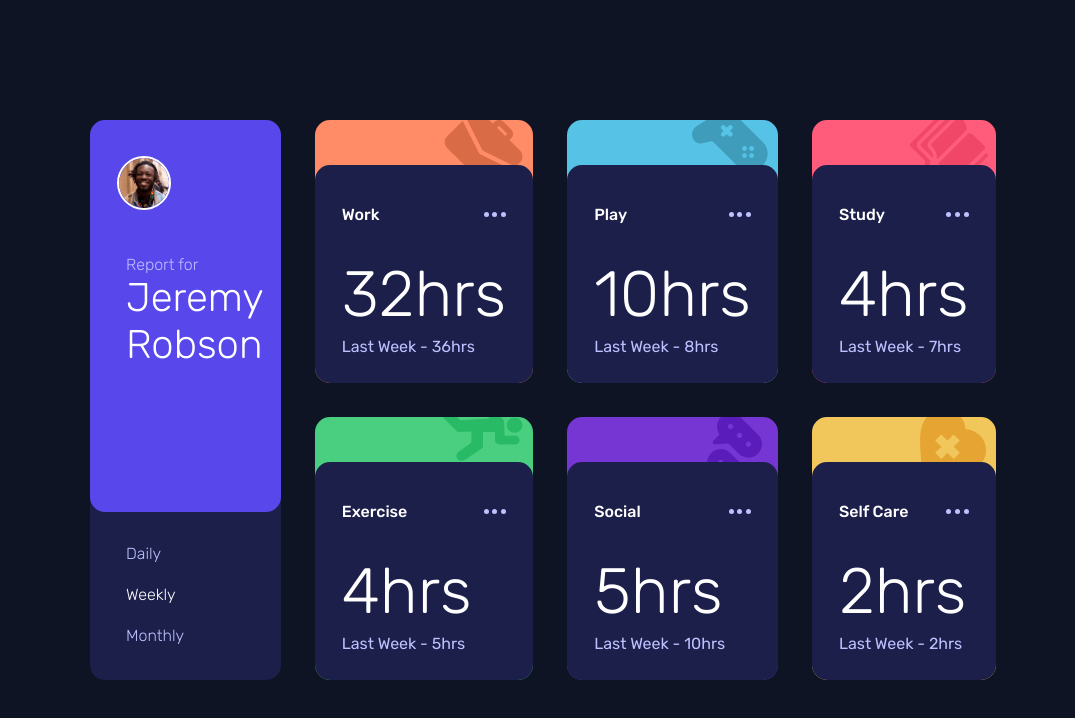
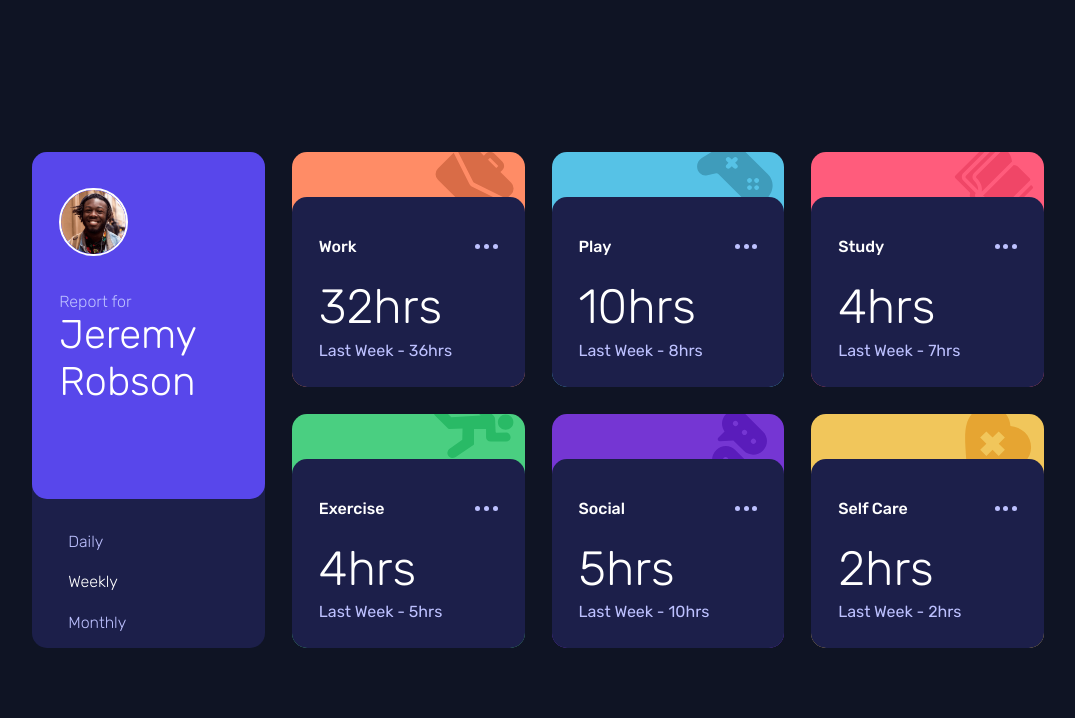
Before and after one commit to Andrekode/timetrackingdashboard, a plain HTML site: page index.html in a window 1280 px wide. Shown: the whole page, without its empty margins (102-1177 px from the left). Drawn offline with Linux system fonts and the light colour scheme.

Commit message:
Update styles.css

```diff
--- a/css/styles.css
+++ b/css/styles.css
@@ -139,7 +139,6 @@ img {
     border-radius: 15px;
 }
 
-
 .stats-box {
     background: var(--dark-blue);
     padding: 1.5em;
@@ -262,8 +261,8 @@ img {
         margin: 0;
         display: grid;
         grid-template-columns: 1fr 1fr 1fr 1fr;
-        max-width: 70%;
-        gap: 1.9em;
+        max-width: 56.2em;
+        gap: 1.5em;
         grid-template-areas:
             'one two three four'
             'one six seven eight';
@@ -304,10 +303,10 @@ img {
     .col-2 {
         flex-direction: column;
         align-items: flex-start;
-        margin-top: 1em;
+        margin-top: 0.5em;
     }
     .stats-box-hours p {
-        font-size: 4rem;
+        font-size: 3rem;
     }
     .stats-box-des {
         margin-top: 0.3em;
@@ -319,7 +318,7 @@ img {
         width: 35%;
     }
     .title {
-        margin-top: 1.5em;
+        margin: 1em 0.5em;
     }
 
     .title h1 {
```
